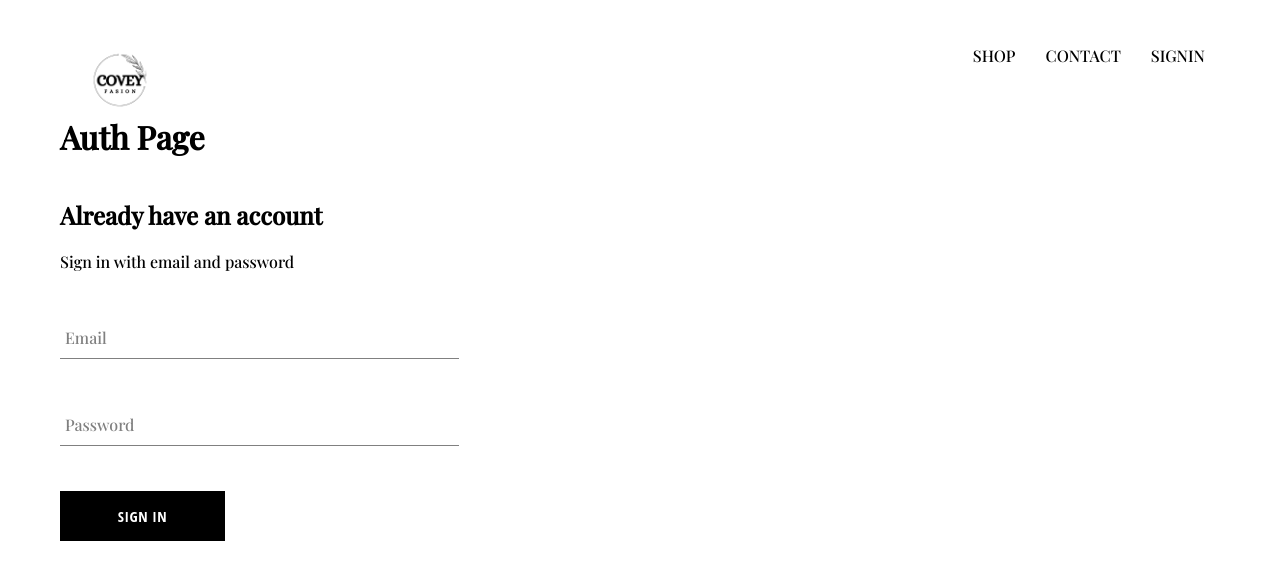
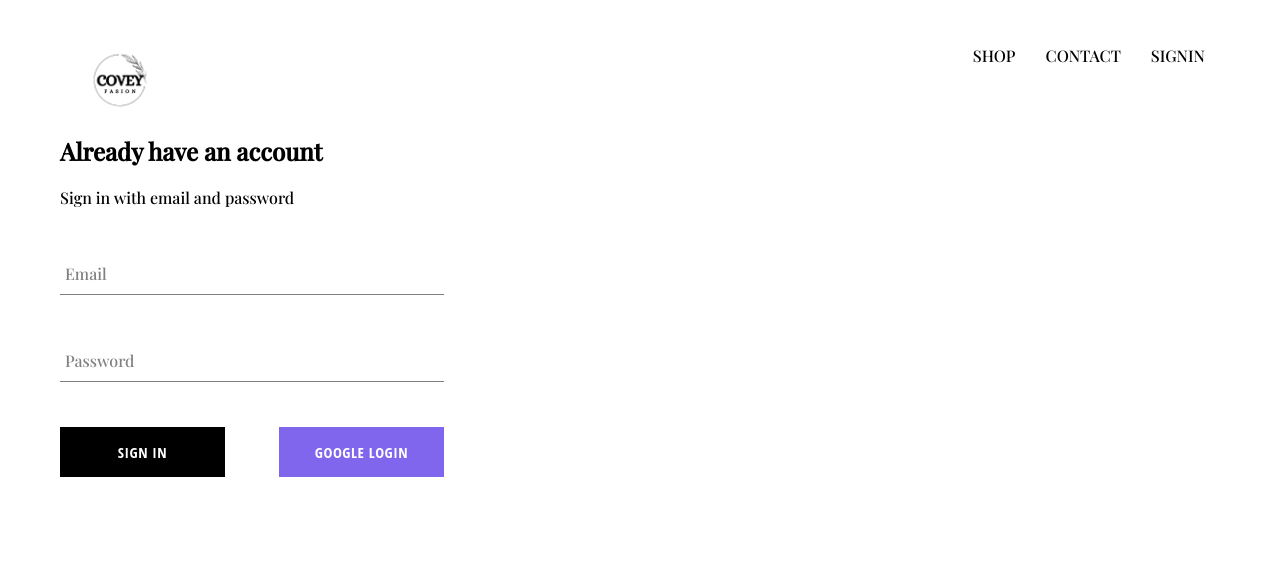
Before and after one commit to sahilpkolkata/covey-fashion, a React (Create React App) app in the folder covey-fashion/: page /signin in a window 1280 px wide. Shown: the top 580 px of the page. Built offline with nearby package versions, Linux system fonts and the light colour scheme; no server answers.

Commit message:
Added firebase google auth

```diff
--- a/covey-fashion/package.json
+++ b/covey-fashion/package.json
@@ -6,6 +6,7 @@
     "@testing-library/jest-dom": "^5.11.6",
     "@testing-library/react": "^11.2.2",
     "@testing-library/user-event": "^12.6.0",
+    "firebase": "^8.2.1",
     "node-sass": "^4.14.1",
     "react": "^17.0.1",
     "react-dom": "^17.0.1",
--- a/covey-fashion/src/App.css
+++ b/covey-fashion/src/App.css
@@ -6,3 +6,7 @@ a{
   text-decoration: none;
   color: black;
 }
+
+*{
+  box-sizing: border-box;
+}
--- a/covey-fashion/src/App.js
+++ b/covey-fashion/src/App.js
@@ -5,12 +5,35 @@ import HomePage from './pages/homepage/homepage.component'
 import ShopPage from './pages/shop/shop.component'
 import AuthPage from './pages/auth-page/auth-page.component'
 import Header from './components/header/header.component'
+import { auth } from './firebase/firebase.utils'
 
 
-function App() {
+class App extends React.Component{
+  constructor(){
+    super()
+
+    this.state = {
+      currentUser : null
+    }
+  }
+
+  unsubscribeFromAuth = null
+
+  componentWillUnmount(){
+    this.unsubscribeFromAuth()
+  }
+
+  componentDidMount(){
+    this.unsubscribeFromAuth = auth.onAuthStateChanged(user=>{
+      this.setState({currentUser : user })
+
+      console.log(user)
+    })
+  }
+  render(){
     return (
       <div>
-      <Header />
+        <Header currentUser={this.state.currentUser} />
         <Switch>
             <Route exact path='/' component={HomePage} />
             <Route path='/shop' component={ShopPage} />
@@ -20,4 +43,6 @@ function App() {
     );
   }
 
+}
+
 export default App;
--- a/covey-fashion/src/components/custom-button/custom-button.component.jsx
+++ b/covey-fashion/src/components/custom-button/custom-button.component.jsx
@@ -1,8 +1,8 @@
 import React from 'react'
 import './custom-button.styles.scss'
 
-const CustomButton = ({children, ...otherProps})=>(
-    <button className='custom-button' {...otherProps}>{children}</button>
+const CustomButton = ({children, isGoogle, ...otherProps})=>(
+    <button className={`${isGoogle ? 'google-signin' : ''} custom-button`} {...otherProps}>{children}</button>
 )
 
 export default CustomButton
--- a/covey-fashion/src/components/custom-button/custom-button.styles.scss
+++ b/covey-fashion/src/components/custom-button/custom-button.styles.scss
@@ -19,4 +19,13 @@
       color: black;
       border: 1px solid black;
     }
+
+    &.google-signin{
+      background-color: rgb(127, 102, 236);
+      color: white;
+
+      &:hover{
+        background-color: #357ae8;
+      }
+    }
   }
--- a/covey-fashion/src/components/header/header.component.jsx
+++ b/covey-fashion/src/components/header/header.component.jsx
@@ -1,9 +1,11 @@
 import React from 'react'
 import './header.styles.scss'
 import { Link } from 'react-router-dom'
+import { auth } from '../../firebase/firebase.utils'
 // import { ReactComponent as Logo } from '../../assets/crown.svg'
 import logo from '../../assets/flower2.png'
-const Header = ()=>(
+
+const Header = ({currentUser})=>(
     <div className="header">
         <Link to='/'>
           {/* <Logo className="logo" /> */}
@@ -12,7 +14,11 @@ const Header = ()=>(
         <div className="options">
             <Link className="option" to='/shop'>SHOP</Link>
             <Link className="option" to='/shop'>CONTACT</Link>
-            <Link className="option" to='/signin'>SIGNIN</Link>
+            {
+                currentUser ? <div className='option' onClick={()=>auth.signOut()}>SIGN OUT</div>
+                             : <Link className="option" to='/signin'>SIGNIN</Link>
+            }
+
         </div>
     </div>
 )
--- a/covey-fashion/src/components/header/header.styles.scss
+++ b/covey-fashion/src/components/header/header.styles.scss
@@ -19,6 +19,7 @@
 
       .option {
         padding: 10px 15px;
+        cursor: pointer;
       }
     }
   }
--- a/covey-fashion/src/components/sign-in/sign-in.component.jsx
+++ b/covey-fashion/src/components/sign-in/sign-in.component.jsx
@@ -1,6 +1,7 @@
 import React from 'react'
 import CustomButton from '../custom-button/custom-button.component'
 import FormInput from '../form-input/form-input.component'
+import { signInWithGoogle } from '../../firebase/firebase.utils'
 import './sign-in.styles.scss'
 
 class SignIn extends React.Component{
@@ -47,8 +48,10 @@ class SignIn extends React.Component{
                       required
                       type='password'
                       handleChange={this.handleChange} />
-
-                   <CustomButton type='submit'>Sign In</CustomButton>
+                    <div className="buttons">
+                        <CustomButton type='submit'>Sign In</CustomButton>
+                        <CustomButton onClick={signInWithGoogle} isGoogle >Google Login</CustomButton>
+                    </div>
                </form>
            </div>
         )
--- a/covey-fashion/src/components/sign-in/sign-in.styles.scss
+++ b/covey-fashion/src/components/sign-in/sign-in.styles.scss
@@ -6,4 +6,8 @@
     .title{
         margin: 10px 0;
     }
+    .buttons{
+        display: flex;
+        justify-content: space-between;
+    }
 }
--- /dev/null
+++ b/covey-fashion/src/firebase/firebase.utils.js
@@ -0,0 +1,24 @@
+import firebase from 'firebase/app'
+import 'firebase/auth'
+import 'firebase/firestore'
+
+const config = {
+    apiKey: "AIzaSyD4jO3Fy03PpRAHFjheCRltTrztRhL7QeQ",
+    authDomain: "my-cloth-shop-61cf8.firebaseapp.com",
+    databaseURL: "https://my-cloth-shop-61cf8.firebaseio.com",
+    projectId: "my-cloth-shop-61cf8",
+    storageBucket: "my-cloth-shop-61cf8.appspot.com",
+    messagingSenderId: "666562172242",
+    appId: "1:666562172242:web:4c8320d03c7c9f2df4968b",
+    measurementId: "G-XT4TD8NKJ5"
+  }
+
+  firebase.initializeApp(config)
+
+  export const auth = firebase.auth()
+  export const firestore = firebase.firestore()
+
+  const  provider = new firebase.auth.GoogleAuthProvider()
+  provider.setCustomParameters({prompt: 'select_account'})
+  export const signInWithGoogle = ()=> auth.signInWithPopup(provider)
+  export default firebase
--- a/covey-fashion/src/pages/auth-page/auth-page.component.jsx
+++ b/covey-fashion/src/pages/auth-page/auth-page.component.jsx
@@ -4,7 +4,6 @@ import SignIn from '../../components/sign-in/sign-in.component'
 
 const AuthPage = ()=>(
     <div className="auth-page">
-        <h1>Auth Page</h1>
         <SignIn />
     </div>
 )
```
Also changed, not shown: 2 other files (tests, documents, lock files or other folders). Lines whose indentation alone changed are shown as unchanged.
